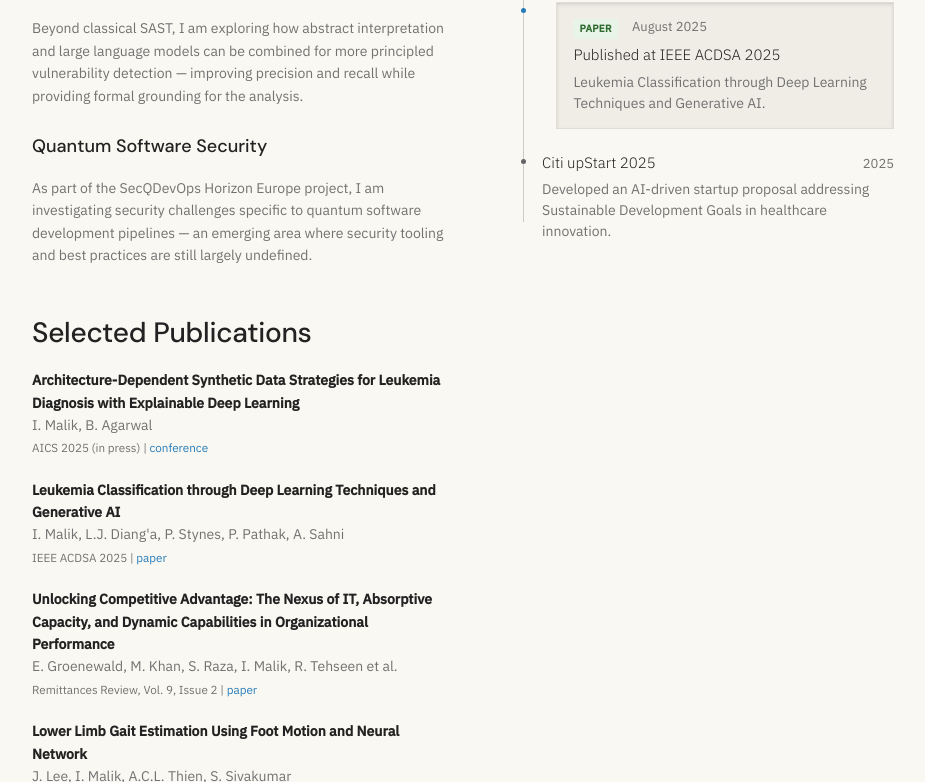
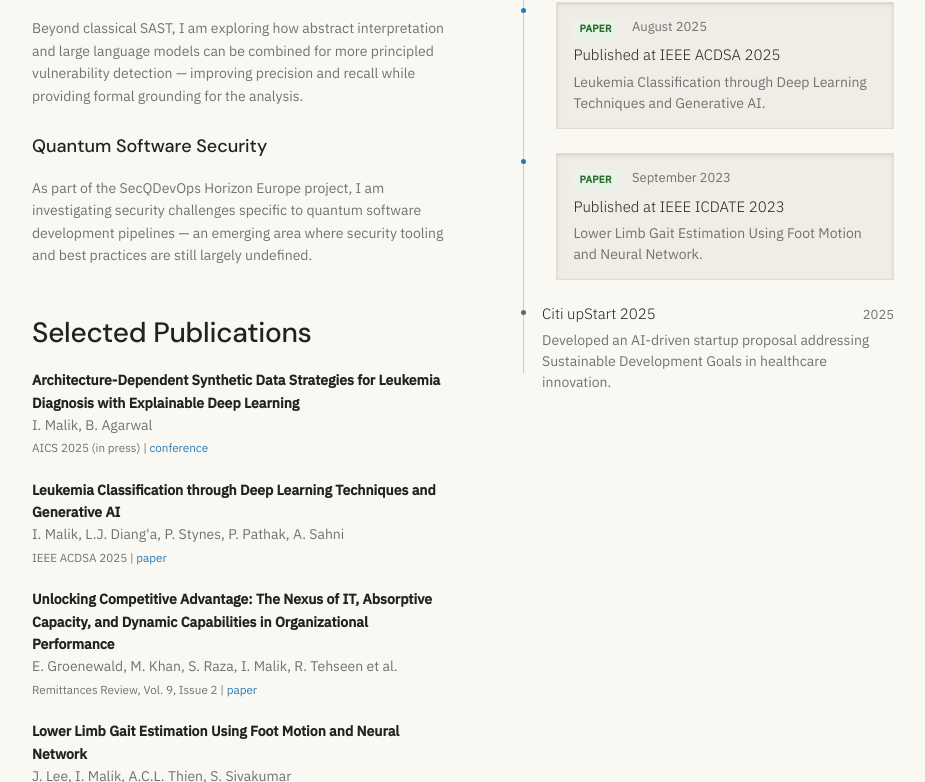
Before and after one commit to ibrahimssmalik/ibrahimssmalik.github.io, a plain HTML site: page index.html in a window 1280 px wide. Shown: the part 758-1540 px from the top of the page, without its empty margins (336-1261 px from the left). Drawn offline with Linux system fonts and the light colour scheme.

Commit message:
Add portfolio

```diff
--- a/index.html
+++ b/index.html
@@ -572,7 +572,18 @@
             </a>
           </div>
 
-<div class="timeline-item">
+          <div class="timeline-item highlight">
+            <a href="https://doi.org/10.1109/ICDATE58146.2023.10248823" class="timeline-box timeline-box-link" target="_blank">
+              <div class="timeline-header">
+                <span class="tag paper">Paper</span>
+                <span class="timeline-date">September 2023</span>
+              </div>
+              <h3 class="timeline-title">Published at IEEE ICDATE 2023</h3>
+              <p class="timeline-description">Lower Limb Gait Estimation Using Foot Motion and Neural Network.</p>
+            </a>
+          </div>
+
+          <div class="timeline-item">
             <div class="timeline-row">
               <h3 class="timeline-title">Citi upStart 2025</h3>
               <span class="timeline-date">2025</span>
```
